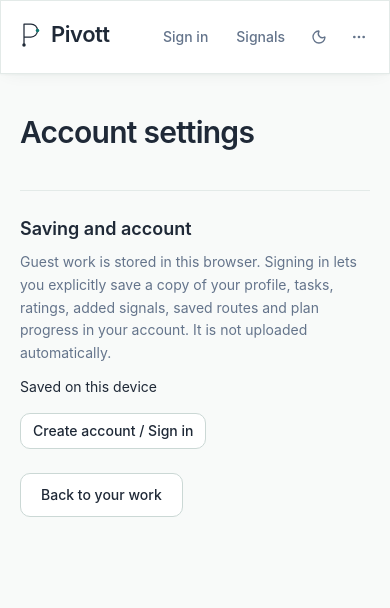
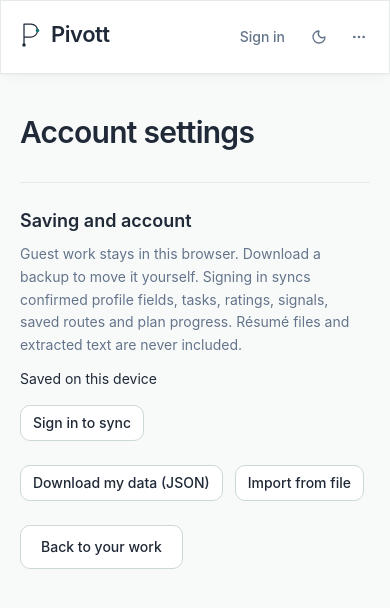
Before and after one commit to truffleloaf/SDC-Hack, a Next.js app in the folder pivott-web-application-design/: page /account in a window 390 px wide. Shown: the top 608 px of the page. Built offline with nearby package versions, Linux system fonts and the light colour scheme; no server answers.

Commit message:
S3: add account backups and explicit deletion with compact navigation

```diff
--- a/pivott-web-application-design/app/workspace/page.tsx
+++ b/pivott-web-application-design/app/workspace/page.tsx
@@ -22,6 +22,6 @@ export default function WorkspacePage() {
     <section className="mt-6"><h2 className="text-lg font-semibold">Routes you are considering</h2><ul className="mt-3 space-y-2">{state.savedRouteIds.map((id) => <li key={id}><PLink href="/routes" variant="link">{roleById[id]?.title}</PLink></li>)}</ul>{!state.savedRouteIds.length && <p className="mt-2 text-sm text-muted-foreground">No routes saved yet.</p>}</section>
     <div className="mt-6 flex flex-wrap gap-3"><PLink href="/start" variant="secondary" size="sm">Edit tasks</PLink><PLink href="/skills" variant="secondary" size="sm">Edit skills</PLink></div>
     <section className="mt-8 grid gap-4 sm:grid-cols-2"><label className="flex flex-col gap-2 text-sm">Career goal (optional)<input className="pivott-input" maxLength={200} value={state.careerGoal} onChange={(event) => setState({ careerGoal: event.target.value })} /></label><label className="flex flex-col gap-2 text-sm">Learning hours per week<input className="pivott-input" type="number" min={1} max={40} value={state.hoursPerWeek} onChange={(event) => { const value = event.target.valueAsNumber; if (Number.isFinite(value)) setState({ hoursPerWeek: Math.min(40, Math.max(1, Math.round(value))) }) }} /></label></section>
-    <section className="mt-10 border-t border-border pt-6"><h2 className="text-lg font-semibold">Save your work</h2><p role="status" className="mt-2 text-sm text-muted-foreground">{account.status}</p>{account.user ? <PButton className="mt-4" size="sm" loading={account.status.startsWith('Saving')} onClick={() => void account.save()}>Save to account</PButton> : <><p className="mt-2 text-sm text-muted-foreground">Keep your tasks, skills and learning plan across devices with an optional account.</p><PButton onClick={() => openSignIn()} variant="secondary" size="sm" className="mt-4">Sign in to sync</PButton></>}<PLink href="/account" variant="link" className="ml-3">Saving and account settings</PLink></section>
+    {account.configured && <section className="mt-10 border-t border-border pt-6"><h2 className="text-lg font-semibold">Save your work</h2><p role="status" className="mt-2 text-sm text-muted-foreground">{account.status}</p>{account.user ? <p className="mt-3 text-sm text-muted-foreground">{account.syncEnabled ? 'Changes sync automatically.' : 'Sync is paused in Account settings.'}</p> : <><p className="mt-2 text-sm text-muted-foreground">Keep your tasks, skills and learning plan across devices with an optional account.</p><PButton onClick={() => openSignIn()} variant="secondary" size="sm" className="mt-4">Sign in to sync</PButton></>}<PLink href="/account" variant="link" className="ml-3">Saving and account settings</PLink></section>}
   </div>
 }
--- a/pivott-web-application-design/components/account/account-panel.tsx
+++ b/pivott-web-application-design/components/account/account-panel.tsx
@@ -1,11 +1,40 @@
 'use client'
+import { useRef, useState } from 'react'
+import { toast } from 'sonner'
 import { useAccount } from './account-provider'
-import { PButton, PLink } from '@/components/pivott/p-button'
+import { useSignIn } from './sign-in-dialog'
+import { PButton } from '@/components/pivott/p-button'
+import { ConfirmDialog } from '@/components/pivott/confirm-dialog'
+import { Switch } from '@/components/ui/switch'
+import { accountProfile, readAccountProfile } from '@/lib/account-data'
+import { getState, useAppState, type AppState } from '@/lib/store'
+import { downloadFile } from '@/lib/ics'
+import { roleById } from '@/lib/data/seed'
 export function AccountPanel() {
-  const account = useAccount()
-  return <section id="account" className="mt-10 border-t border-border pt-6"><h2 className="text-lg font-semibold">Saving and account</h2>
-    <p className="mt-2 text-sm leading-relaxed text-muted-foreground">Guest work is stored in this browser. Signing in lets you explicitly save a copy of your profile, tasks, ratings, added signals, saved routes and plan progress in your account. It is not uploaded automatically.</p>
+  const account = useAccount(), { openSignIn } = useSignIn()
+  const { state } = useAppState()
+  const input = useRef<HTMLInputElement>(null)
+  const [removeOpen, setRemoveOpen] = useState(false), [imported, setImported] = useState<AppState | null>(null), [error, setError] = useState('')
+  async function read(file: File) {
+    setError('')
+    try {
+      if (file.size > 1024 * 1024) throw new Error('Choose a Pivott JSON backup smaller than 1 MB.')
+      const data = JSON.parse(await file.text())
+      setImported(readAccountProfile(data?.format === 'pivott-profile-v1' ? data.profile : data))
+    } catch (failure) { setError(failure instanceof Error && failure.message.startsWith('Choose') ? failure.message : 'This is not a readable Pivott profile backup. Your current work is unchanged.') }
+    finally { if (input.current) input.current.value = '' }
+  }
+  return <section id="account" className="mt-8 border-t border-border pt-6"><h2 className="text-lg font-semibold">Saving and account</h2>
+    <p className="mt-2 text-sm leading-relaxed text-muted-foreground">Guest work stays in this browser. Download a backup to move it yourself. Signing in syncs confirmed profile fields, tasks, ratings, signals, saved routes and plan progress. Résumé files and extracted text are never included.</p>
     <p role="status" className="mt-3 text-sm">{account.status}</p>
-    {account.user ? <><p className="mt-2 text-sm text-muted-foreground">Signed in as {account.user.email}</p><div className="mt-4 flex flex-wrap gap-3"><PButton size="sm" loading={account.status.startsWith('Saving')} onClick={() => void account.save()}>Save to account</PButton><PButton size="sm" variant="secondary" onClick={() => void account.refresh()}>Reload account / Retry</PButton><PButton size="sm" variant="ghost" onClick={() => void account.signOut()}>Sign out · Keep device work</PButton></div><button className="mt-5 min-h-11 text-sm text-destructive" onClick={() => void account.deleteAccount()}>Delete account and its saved profile</button></> : <PLink className="mt-4" size="sm" variant="secondary" href="/signin">{account.configured ? 'Create account / Sign in' : 'About account saving'}</PLink>}
+    {account.user ? <><p className="mt-2 break-words text-sm">{account.user.email}</p><label className="mt-4 flex min-h-11 items-center justify-between gap-4 text-sm">Sync this plan<Switch checked={account.syncEnabled} onCheckedChange={account.setSyncEnabled} /></label><div className="mt-4 flex flex-wrap gap-3"><PButton size="sm" onClick={() => void account.save()} loading={account.status.startsWith('Saving')}>Save to account</PButton><PButton size="sm" variant="secondary" onClick={() => void account.refresh()}>{account.needsChoice ? 'Compare versions' : 'Reload account / Retry'}</PButton><PButton size="sm" variant="ghost" onClick={() => void account.signOut()}>Sign out</PButton></div><PButton className="mt-4" size="sm" variant="ghost" onClick={() => void account.undo()}>Undo last replacement</PButton><button className="mt-5 block min-h-11 text-sm text-destructive" onClick={() => setRemoveOpen(true)}>Delete account</button></> : account.configured ? <PButton className="mt-4" size="sm" variant="secondary" onClick={() => openSignIn('/account')}>Sign in to sync</PButton> : <p className="mt-3 text-sm text-muted-foreground">Account sync is unavailable in this deployment. Device backups are available below.</p>}
+    <div className="mt-6 flex flex-wrap gap-3"><PButton variant="secondary" size="sm" disabled={state.mode === 'demo'} onClick={() => {
+      const profile = accountProfile(getState())
+      downloadFile(JSON.stringify({ format: 'pivott-profile-v1', exportedAt: new Date().toISOString(), profile }), 'pivott-profile.json', 'application/json')
+      toast('Downloaded your profile backup.')
+    }}>Download my data (JSON)</PButton><PButton variant="secondary" size="sm" disabled={state.mode === 'demo'} onClick={() => input.current?.click()}>Import from file</PButton></div><input ref={input} className="sr-only" tabIndex={-1} aria-label="Pivott JSON backup" type="file" accept=".json,application/json" onChange={(event) => { const file = event.target.files?.[0]; if (file) void read(file) }} />
+    {state.mode === 'demo' && <p className="mt-3 text-sm text-muted-foreground">Exit the example to download or import your personal work.</p>}{error && <p role="alert" className="mt-3 text-sm text-destructive">{error}</p>}
+    <ConfirmDialog open={removeOpen} onOpenChange={setRemoveOpen} title="Delete account" description="This permanently removes your sign-in account and its saved profile. Work on this device remains until you delete it separately." requiredText="delete" confirmLabel="Delete account" destructive onConfirm={account.deleteAccount} />
+    <ConfirmDialog open={!!imported} onOpenChange={(value) => !value && setImported(null)} title="Import profile backup" description={`Replace this device’s profile with ${imported?.jobTitle || roleById[imported?.roleId ?? '']?.title || 'the imported profile'} (${imported?.selections.length ?? 0} tasks)? The previous device version can be restored for 30 seconds. ${account.user && account.syncEnabled ? 'The imported version will sync to your account.' : 'This changes the device copy only.'}`} confirmLabel="Import profile" onConfirm={() => imported ? account.replaceDevice(imported) : false} />
   </section>
 }
--- a/pivott-web-application-design/components/account/account-provider.tsx
+++ b/pivott-web-application-design/components/account/account-provider.tsx
@@ -37,6 +37,7 @@ export function AccountProvider({ children }: { children: ReactNode }) {
   const inFlight = useRef(false)
   const activeUser = useRef<string | null>(null); activeUser.current = user?.id ?? null
   const generation = useRef(0)
+  const authGeneration = useRef(0)
   const retry = useRef<ReturnType<typeof setTimeout> | null>(null)
   const expiry = useRef<ReturnType<typeof setTimeout> | null>(null)
   const saveRef = useRef<() => Promise<void>>(async () => {})
@@ -138,9 +139,17 @@ export function AccountProvider({ children }: { children: ReactNode }) {
     setNeedsChoice(false); setCompareOpen(false); setReady(true); readyRef.current = true; setStatus(syncRef.current ? 'Saved' : 'Sync paused')
   }
   async function signOut(local = false) {
-    stopRetry(); setReady(false); readyRef.current = false
-    if (client) { const { error } = await client.auth.signOut(local ? { scope: 'local' } : undefined); setStatus(error ? 'Couldn’t sign out. Retry.' : 'Signed out. Work remains on this device.'); if (!error) setUser(null) }
+    authGeneration.current++; stopRetry(); setReady(false); readyRef.current = false
+    if (!client) return
+    const { error } = await client.auth.signOut(local ? { scope: 'local' } : undefined)
+    if (local) {
+      client.auth.stopAutoRefresh()
+      try { for (const key of Object.keys(localStorage)) if (key.startsWith('sb-')) localStorage.removeItem(key) } catch {}
+    }
+    if (!error || local) setUser(null)
+    setStatus(error && !local ? 'Couldn’t sign out. Retry.' : 'Signed out. Work remains on this device.')
   }
+
   async function deleteAccount() {
     if (!client || !activeUser.current) return false
     stopRetry(); setReady(false); readyRef.current = false
@@ -151,8 +160,9 @@ export function AccountProvider({ children }: { children: ReactNode }) {
   useEffect(() => {
     if (!client) return
     let active = true
-    void client.auth.getSession().then(({ data, error }) => { if (active) { setUser(data.session?.user ?? null); if (error) setStatus('Couldn’t check sign-in. Try again.') } })
-    const { data: { subscription } } = client.auth.onAuthStateChange((_event, session) => { if (active) setUser(session?.user ?? null) })
+    const authRequest = authGeneration.current
+    void client.auth.getSession().then(({ data, error }) => { if (active && authRequest === authGeneration.current) { setUser(data.session?.user ?? null); if (error) setStatus('Couldn’t check sign-in. Try again.') } })
+    const { data: { subscription } } = client.auth.onAuthStateChange((_event, session) => { if (active) { setUser(session?.user ?? null); if (session) client.auth.startAutoRefresh() } })
     return () => { active = false; subscription.unsubscribe() }
   }, [client])
   useEffect(() => {
--- /dev/null
+++ b/pivott-web-application-design/components/pivott/confirm-dialog.tsx
@@ -0,0 +1,19 @@
+'use client'
+import { useEffect, useId, useState } from 'react'
+import { Dialog, DialogContent, DialogDescription, DialogFooter, DialogHeader, DialogTitle } from '@/components/ui/dialog'
+import { PButton } from './p-button'
+export function ConfirmDialog({ open, onOpenChange, title, description, confirmLabel, onConfirm, requiredText, destructive = false }: {
+  open: boolean; onOpenChange: (open: boolean) => void; title: string; description: string; confirmLabel: string;
+  onConfirm: () => void | boolean | Promise<void | boolean>; requiredText?: string; destructive?: boolean;
+}) {
+  const [typed, setTyped] = useState(''), [busy, setBusy] = useState(false), [error, setError] = useState('')
+  const id = useId()
+  useEffect(() => { if (!open) { setTyped(''); setError('') } }, [open])
+  return <Dialog open={open} onOpenChange={(value) => !busy && onOpenChange(value)}><DialogContent className="sm:max-w-md"><DialogHeader><DialogTitle>{title}</DialogTitle><DialogDescription>{description}</DialogDescription></DialogHeader><form onSubmit={async (event) => {
+    event.preventDefault(); if (busy || (requiredText && typed !== requiredText)) return
+    setBusy(true); setError('')
+    try { const result = await onConfirm(); if (result !== false) onOpenChange(false); else setError('This could not be completed. Check the connection and try again.') }
+    catch { setError('This could not be completed. Try again.') }
+    finally { setBusy(false) }
+  }}>{requiredText && <label className="mb-4 flex flex-col gap-2 text-sm">Type {requiredText} to confirm<input className="pivott-input" value={typed} autoComplete="off" autoFocus aria-describedby={error ? id : undefined} onChange={(event) => setTyped(event.target.value)} /></label>}{error && <p id={id} role="alert" className="mb-4 text-sm text-destructive">{error}</p>}<DialogFooter><PButton type="button" variant="ghost" onClick={() => onOpenChange(false)} disabled={busy}>Cancel</PButton><PButton type="submit" loading={busy} disabled={!!requiredText && typed !== requiredText} className={destructive ? 'bg-destructive text-white dark:text-background' : undefined}>{confirmLabel}</PButton></DialogFooter></form></DialogContent></Dialog>
+}
--- a/pivott-web-application-design/components/pivott/site-header.tsx
+++ b/pivott-web-application-design/components/pivott/site-header.tsx
@@ -77,10 +77,11 @@ export function SiteHeader() {
   const [nameOpen, setNameOpen] = useState(false)
   const { state } = useAppState()
 
-  function deleteData() {
+  async function deleteData() {
+    await account.signOut(true)
     clearAllData()
     setConfirmOpen(false)
-    toast.success('Your data has been deleted from this browser')
+    toast.success('Device work deleted. Signed out on this device.')
     router.push('/')
   }
 
@@ -89,23 +90,15 @@ export function SiteHeader() {
       <header className="sticky top-0 z-40 glass-panel border-x-0 border-t-0 px-3 sm:px-5">
         <nav
           aria-label="Main"
-          className="mx-auto flex min-h-18 w-full max-w-[1200px] flex-wrap items-center justify-between gap-x-3 gap-y-1 py-2"
+          className="mx-auto flex h-18 w-full max-w-[1200px] flex-nowrap items-center justify-between gap-x-3 gap-y-1 py-2"
         >
           <Link href="/?welcome=1" className="rounded-lg" aria-label="Pivott home">
             <Logo />
           </Link>
-          <div className="ml-auto flex min-w-0 flex-wrap items-center justify-end gap-1">
+          <div className="ml-auto flex min-w-0 flex-nowrap items-center justify-end gap-1">
             <Link href="/workspace" className={cn(pButton({ variant: 'ghost', size: 'sm' }), 'hidden sm:inline-flex')}>Your work</Link>
-            {account.user ? <DropdownMenu><DropdownMenuTrigger className={pButton({ variant: 'ghost', size: 'sm' })}>Account</DropdownMenuTrigger><DropdownMenuContent align="end"><DropdownMenuItem onClick={() => router.push('/account')}>Account settings</DropdownMenuItem><DropdownMenuItem onClick={() => router.push('/workspace')}>Your plan</DropdownMenuItem><DropdownMenuItem onClick={() => void account.signOut()}>Sign out · Keep device work</DropdownMenuItem></DropdownMenuContent></DropdownMenu> : <button onClick={() => openSignIn(pathname)} className={pButton({ variant: 'ghost', size: 'sm' })}>Sign in</button>}
-            <Link
-              href="/signals"
-              className={cn(
-                pButton({ variant: 'ghost', size: 'sm' }),
-                pathname === '/signals' && 'bg-subtle text-foreground',
-              )}
-            >
-              Signals
-            </Link>
+            {account.user ? <DropdownMenu><DropdownMenuTrigger aria-label="Account menu" className={cn(pButton({ variant: 'ghost', size: 'icon-sm' }), 'rounded-full border border-border')}>{account.user.email?.charAt(0).toUpperCase() || 'A'}</DropdownMenuTrigger><DropdownMenuContent align="end" className="max-w-[calc(100vw-2rem)]"><p className="break-words px-3 py-2 text-sm">{account.user.email}</p><p role="status" className="px-3 pb-2 text-xs text-muted-foreground">{account.status}</p><DropdownMenuItem onClick={() => router.push('/account')}>Account</DropdownMenuItem><DropdownMenuItem onClick={() => void account.signOut()}>Sign out</DropdownMenuItem></DropdownMenuContent></DropdownMenu> : account.configured && <button onClick={() => openSignIn(pathname)} className={pButton({ variant: 'ghost', size: 'sm' })}>Sign in</button>}
+            <Link href="/signals" className={cn(pButton({ variant: 'ghost', size: 'sm' }), 'hidden sm:inline-flex', pathname === '/signals' && 'bg-subtle text-foreground')}>Signals</Link>
             <span className="hidden sm:contents"><ProfileButton onClick={() => setNameOpen(true)} /></span>
             <ThemeToggle />
             <DropdownMenu>
@@ -116,6 +109,9 @@ export function SiteHeader() {
                 <MoreHorizontal aria-hidden />
               </DropdownMenuTrigger>
               <DropdownMenuContent align="end" className="w-56">
+                <DropdownMenuItem className="sm:hidden" onClick={() => router.push('/workspace')}>Your work</DropdownMenuItem>
+                <DropdownMenuItem className="sm:hidden" onClick={() => router.push('/signals')}>Signals</DropdownMenuItem>
+                <DropdownMenuItem onClick={() => router.push('/account')}>Saving and backups</DropdownMenuItem>
                 <DropdownMenuItem onClick={() => setNameOpen(true)}>
                   <PenLine aria-hidden />
                   Edit display name
@@ -156,7 +152,7 @@ export function SiteHeader() {
                 <DropdownMenuSeparator />
                 <DropdownMenuItem variant="destructive" onClick={() => setConfirmOpen(true)}>
                   <Trash2 aria-hidden />
-                  Delete my data
+                  Delete my data on this device
                 </DropdownMenuItem>
               </DropdownMenuContent>
             </DropdownMenu>
@@ -169,7 +165,7 @@ export function SiteHeader() {
           <DialogHeader>
             <DialogTitle className="font-serif text-2xl font-normal">What should we call you?</DialogTitle>
             <DialogDescription className="leading-relaxed">
-              Your name personalises your map and passport. It stays on this device unless you explicitly save the profile to your account.
+              Your name appears on your passport. It stays on this device for guests and syncs with your profile when signed in.
             </DialogDescription>
           </DialogHeader>
           <form
@@ -189,9 +185,9 @@ export function SiteHeader() {
       <Dialog open={confirmOpen} onOpenChange={setConfirmOpen}>
         <DialogContent className="rounded-[20px] sm:max-w-md">
           <DialogHeader>
-            <DialogTitle className="font-serif text-2xl font-normal">Delete your data?</DialogTitle>
+            <DialogTitle className="font-serif text-2xl font-normal">Delete data on this device</DialogTitle>
             <DialogDescription className="leading-relaxed">
-              This clears your profile and progress from this browser. A saved account copy remains. To remove that copy and your account, use Delete account in account settings.
+              This removes the device profile, progress, backups and sign-in session. Your saved account copy remains. Delete the account separately in Account settings.
             </DialogDescription>
           </DialogHeader>
           <DialogFooter className="bg-subtle">
@@ -200,7 +196,7 @@ export function SiteHeader() {
             </PButton>
             <PButton onClick={deleteData} className="bg-destructive text-card">
               <Trash2 aria-hidden />
-              Delete my data
+              Delete my data on this device
             </PButton>
           </DialogFooter>
         </DialogContent>
--- a/pivott-web-application-design/lib/account-data.ts
+++ b/pivott-web-application-design/lib/account-data.ts
@@ -1,6 +1,6 @@
 import { roleById, skills } from './data/seed'
 import { parseCustomInputs } from './custom-inputs'
-import { parseStored, type AppState } from './store'
+import { emptyState, parseStored, type AppState } from './store'
 const record = (value: unknown): value is Record<string, unknown> => !!value && typeof value === 'object' && !Array.isArray(value)
 const strings = (value: unknown): value is string[] => Array.isArray(value) && value.every((item) => typeof item === 'string')
 
@@ -17,7 +17,9 @@ export function readAccountProfile(value: unknown): AppState {
   for (const selection of value.selections) if (!record(selection) || typeof selection.taskId !== 'string' || typeof selection.share !== 'number' || !Number.isFinite(selection.share) || selection.share < 0 || selection.share > 100) throw new Error('This saved profile has invalid task shares.')
   const ids = new Set(skills.map((skill) => skill.id))
   for (const [id, level] of Object.entries(value.skills)) if (!ids.has(id) || typeof level !== 'number' || !Number.isInteger(level) || level < 0 || level > 4) throw new Error('This saved profile has invalid skill ratings.')
-  const result = parseStored(JSON.stringify(value))
+  if (value.freeOnly !== undefined && typeof value.freeOnly !== 'boolean') throw new Error('This saved profile has invalid preferences.')
+  const parsed = parseStored(JSON.stringify(value))
+  const result = Object.fromEntries(Object.keys(emptyState).map((key) => [key, parsed[key as keyof AppState]])) as unknown as AppState
   return {
     ...result, resumeSkillIds: strings(value.resumeSkillIds) ? [...new Set(value.resumeSkillIds)].filter((id) => ids.has(id)) : [], customTasks: custom.customTasks, customSignals: custom.customSignals,
     jobTitle: typeof value.jobTitle === 'string' ? value.jobTitle.slice(0, 60) : '',
--- a/pivott-web-application-design/lib/store.ts
+++ b/pivott-web-application-design/lib/store.ts
@@ -184,6 +184,7 @@ export function clearAllData() {
   try {
     window.localStorage.removeItem(STORAGE_KEY)
     window.localStorage.removeItem(PERSONAL_KEY)
+    for (const key of Object.keys(window.localStorage)) if (key === 'pivott:v1:backup' || key.startsWith('pivott:sync:') || key.startsWith('sb-')) window.localStorage.removeItem(key)
   } catch {}
   loaded = true
   state = emptyState
```
Also changed, not shown: pivott-web-application-design/components/start/resume-import.tsx (+16 -10 lines), pivott-web-application-design/components/start/task-picker.tsx (+4 -5 lines), 1 other file (tests, documents, lock files or other folders).
